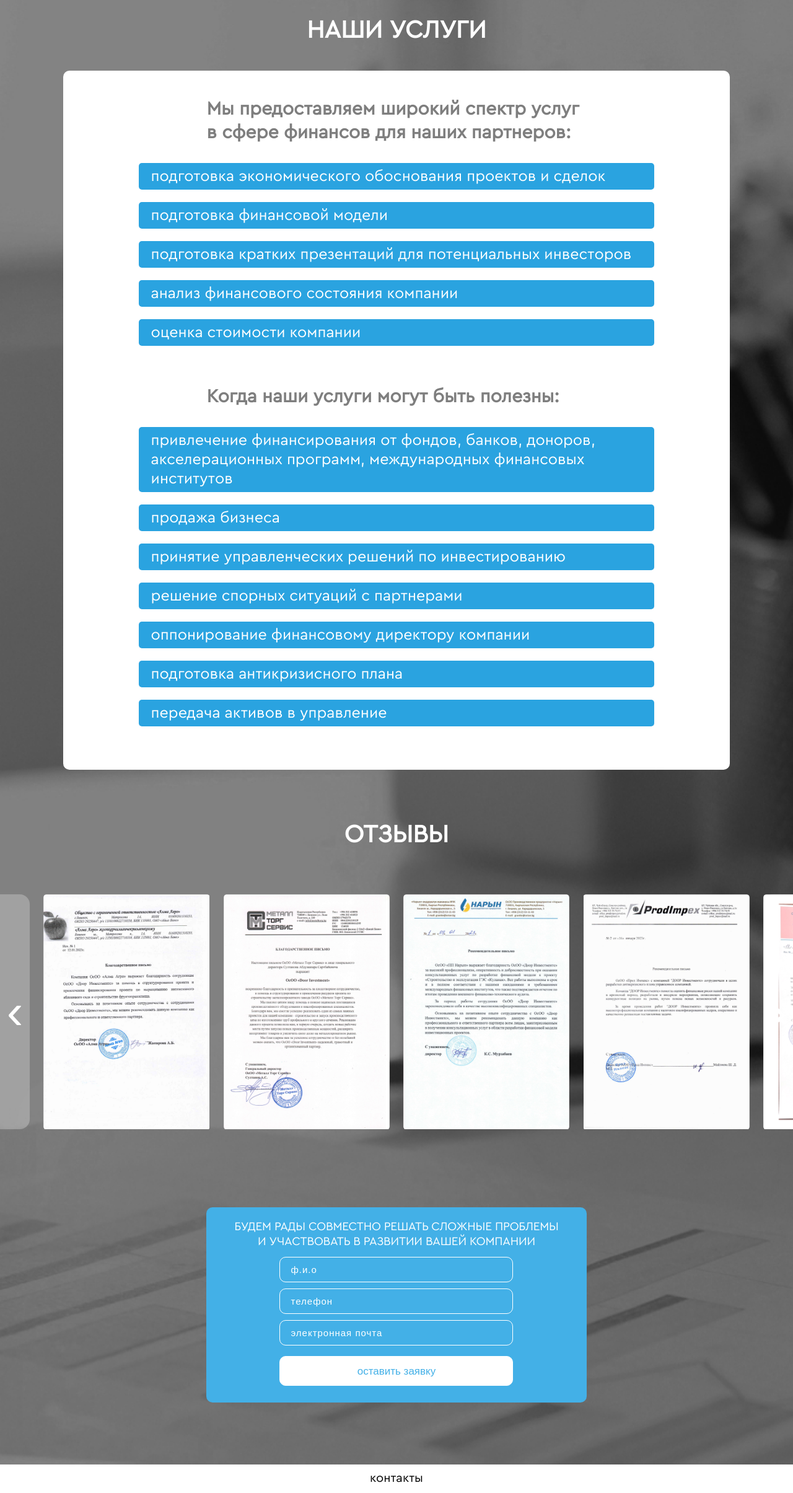
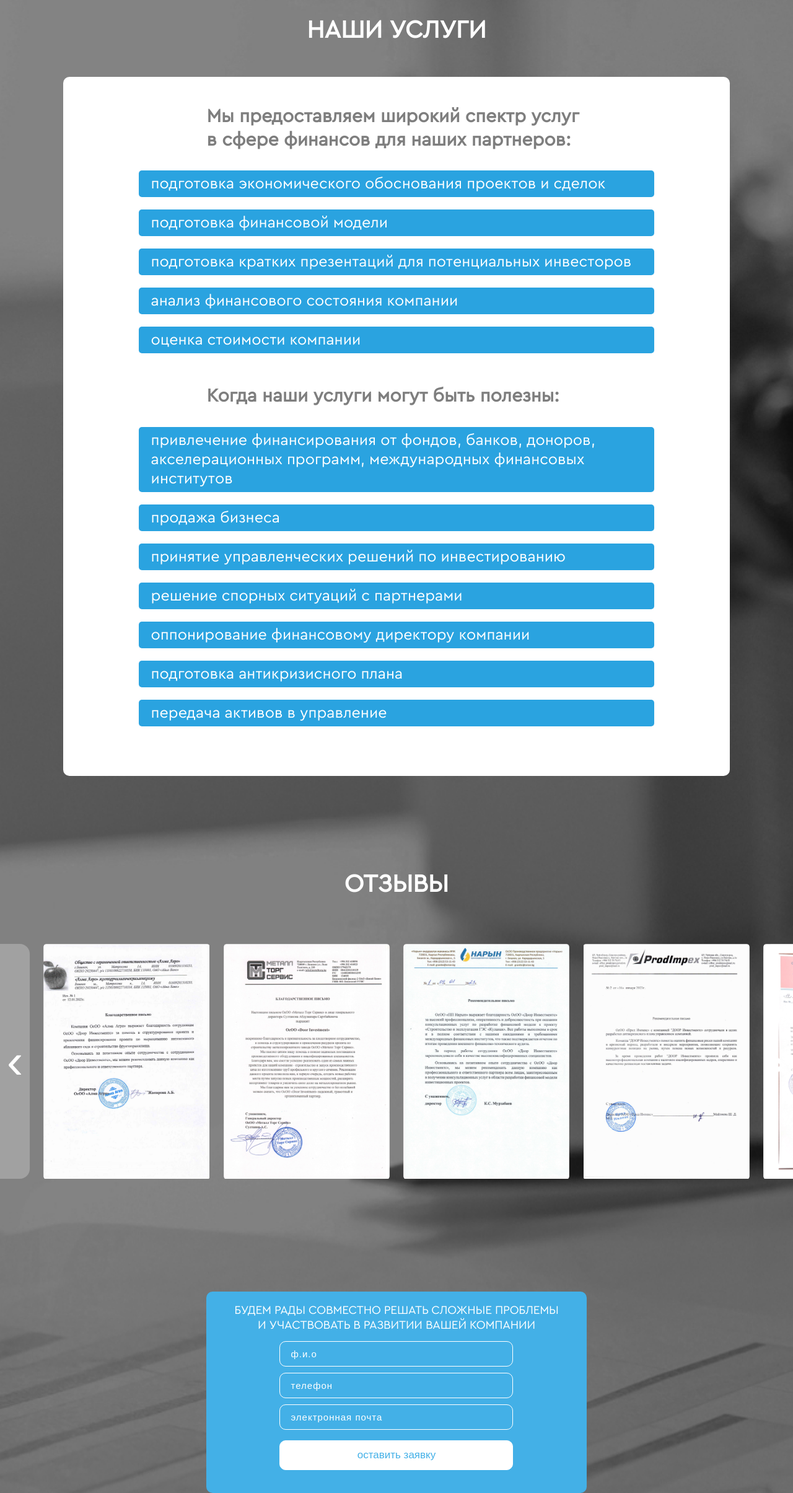
Before and after one commit to AziretMad/door-invest, a plain HTML site: page main.html in a window 1280 px wide. Shown: the part 870-3279 px from the top of the page at 62% size. Drawn offline with Linux system fonts and the light colour scheme.

Commit message:
updated mobile version

```diff
--- a/main.html
+++ b/main.html
@@ -111,6 +111,6 @@
         </footer>
     </div>
 
-    <script src="js/form-validation.js"></script>
+    <script src="form-validation.js"></script>
 </body>
 </html>
--- a/styles.css
+++ b/styles.css
@@ -126,14 +126,14 @@ body {
     width: 100%;
     max-height: 1127.88px;
     height: 100%;
-    margin-top: 40px;
+    margin-top: 50px;
     display: flex;
     align-items: center;
     flex-direction: column;
     text-align: left;
 }
-.services-block p {
-    margin-top: 43px;
+.services-block .first-title {
+    margin-top: 45px;
     font-size: 30px;
     font-weight: 700;
     line-height: 38px;
@@ -145,6 +145,20 @@ body {
     top: 1094.732666015625px;
     border-radius: nullpx;
 }
+
+.services-block .second-title {
+  font-size: 30px;
+  font-weight: 700;
+  line-height: 38px;
+  opacity: 50%;
+  height: 89.78073120117188px;
+  max-width: 612.9401245117188px;
+  width: 100%;
+  left: 413.5299377441406px;
+  top: 1094.732666015625px;
+  border-radius: nullpx;
+}
+
 .services-block span {
     max-width: 832.78px;
     width: 100%;
@@ -179,7 +193,7 @@ body {
     font-style: normal;
     font-weight: 700;
     color: #FFFFFF;
-    margin-top: 80px;
+    margin-top: 150px;
     margin-bottom: 60px;
 }
 
@@ -202,14 +216,14 @@ body {
 .application-form {
     max-width: 614.46px;
     width: 100%;
-    height: 315px;
+    height: 325px;
     background: #43B0E7;
     border-radius: 10px;
-    margin-top: 114.31px;
+    margin-top: 170px;
+    margin-bottom: 180px;
     display: flex;
     align-items: center;
     flex-direction: column;
-    margin-bottom: 100px;
 }
 .application-form span {
     margin-top: 19.8px;
@@ -422,7 +436,6 @@ body {
   }
 }
 
-
 .handle {
   border: none;
   border-radius: 1rem;
@@ -596,6 +609,7 @@ body {
     line-height: normal;
     width: 330.25px;
     padding: 12px 0px 10px 0px;
+    margin-top: 20px;
   }
 
   .services-block .second-title {
@@ -604,6 +618,7 @@ body {
     line-height: normal;
     width: 330.25px;
     padding: 0px 0px 10px 0px;
+    margin-top: 15px;
   }
 
   .services-block span {
@@ -614,10 +629,18 @@ body {
     padding: 8px 8.88px 10px 8.88px;
   }
 
+  .feedbacks-title {
+    font-size: 28px;
+    margin-top: 45px;
+    margin-bottom: 75px;
+  }
+
   .application-form {
     max-width: 100%;
     border-radius: 0;
-      height: 394.49px;
+    height: 370px;
+    margin-top: 114.31px;
+    margin-bottom: 0px;
   }
 
   .application-form.extra-height {
```
Lines whose indentation alone changed are shown as unchanged.
